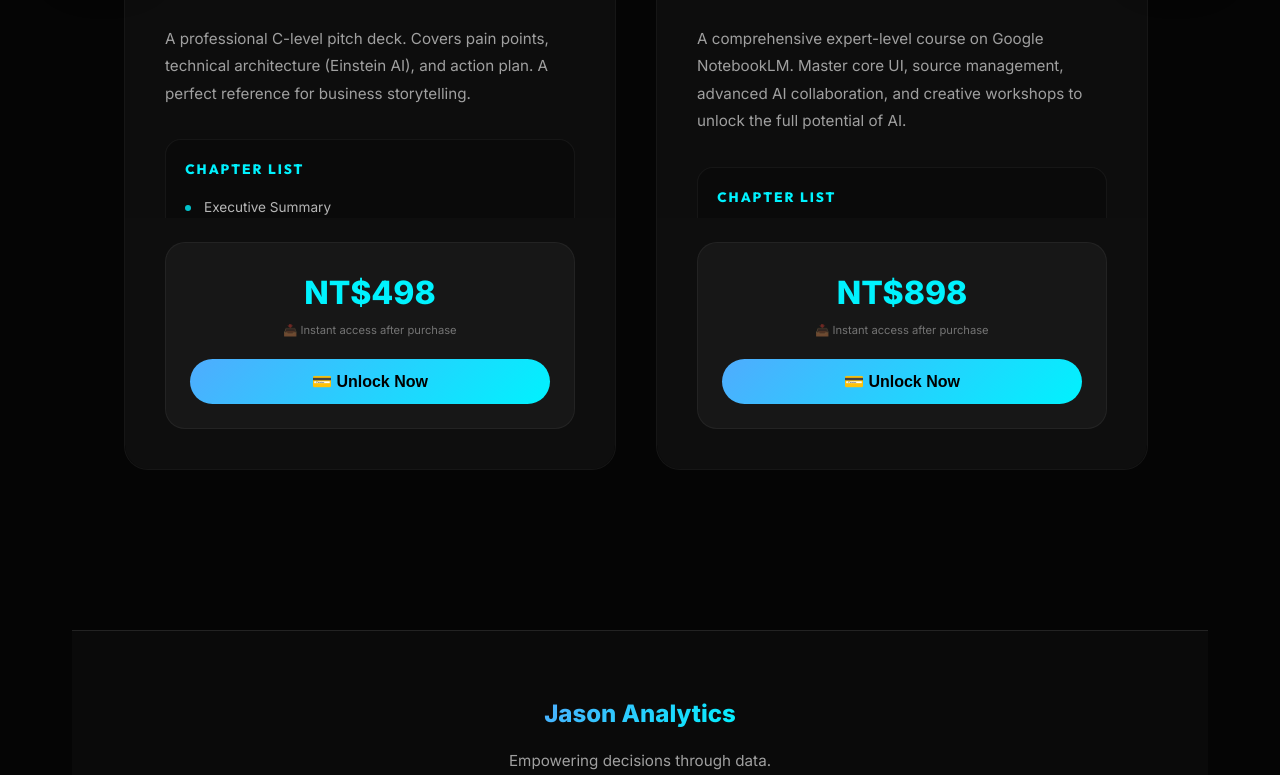
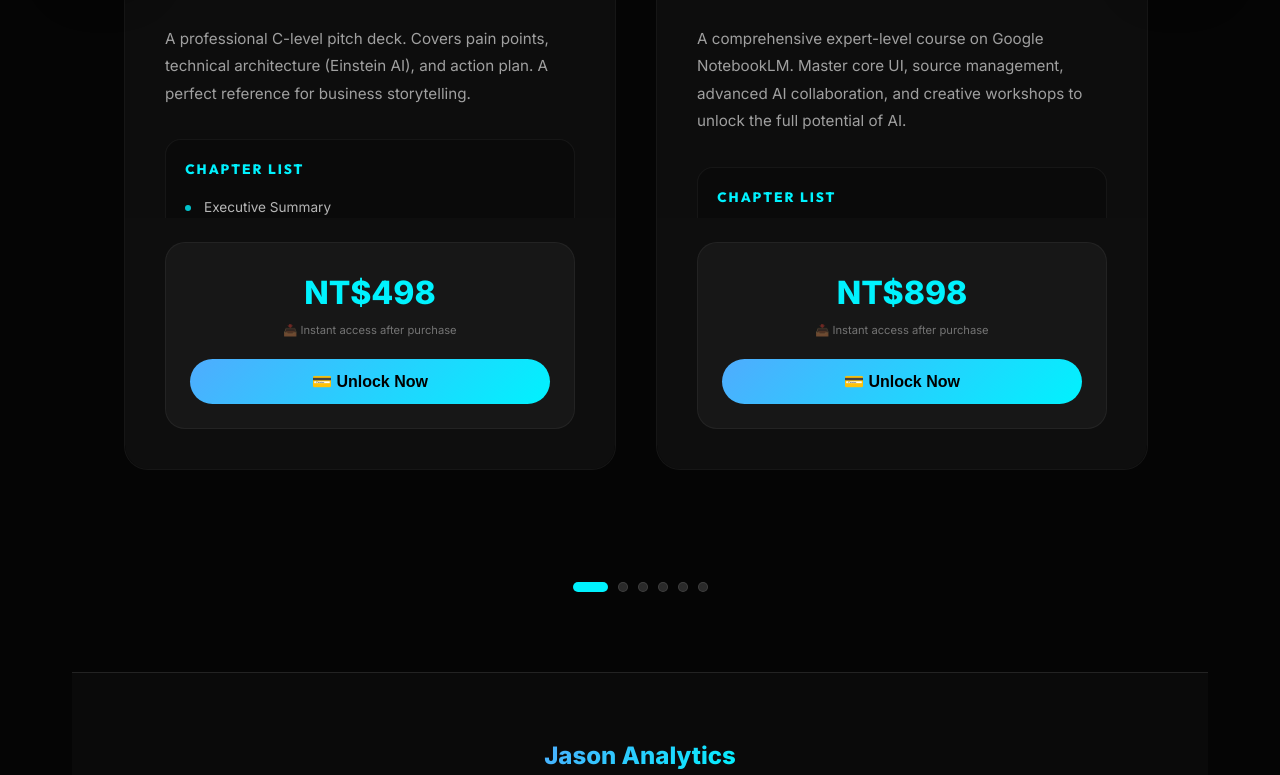
Before and after one commit to ds-jason-tsai/jason-by-tsai-portfolio, a Next.js app: page /en/reports in a window 1280 px wide. Shown: the part 858-1633 px from the top of the page. Built offline with nearby package versions, Linux system fonts and the light colour scheme.

Commit message:
Refactor: Optimized Carousel Loop and added Pagination Dots to match Portfolio UX

```diff
--- a/components/ReportsClient.tsx
+++ b/components/ReportsClient.tsx
@@ -192,6 +192,7 @@ export default function ReportsClient({ lang }: { lang: 'zh' | 'en' | 'ja' }) {
     : reports.filter(r => r.category === activeCategory);
 
   const totalOriginal = filteredReports.length;
+  // Infinite loop prep: [Last, ...Original, First]
   const displayItems = totalOriginal > 1
     ? [filteredReports[totalOriginal - 1], ...filteredReports, filteredReports[0]]
     : filteredReports;
@@ -212,6 +213,12 @@ export default function ReportsClient({ lang }: { lang: 'zh' | 'en' | 'ja' }) {
     setCurrentIndex((prev) => prev - 1);
   };
 
+  const handleDotClick = (dotIndex: number) => {
+    if (totalOriginal <= 1) return;
+    setIsTransitioning(true);
+    setCurrentIndex(dotIndex + 1);
+  };
+
   const onTransitionEnd = () => {
     if (totalOriginal <= 1) return;
     if (currentIndex >= totalOriginal + 1) {
@@ -222,6 +229,14 @@ export default function ReportsClient({ lang }: { lang: 'zh' | 'en' | 'ja' }) {
       setCurrentIndex(totalOriginal);
     }
   };
+
+  // Map currentIndex back to 0-based dot index
+  // currentIndex 1 is dot 0, currentIndex 2 is dot 1...
+  // currentIndex 0 (clone of 5) is dot 5
+  // currentIndex 7 (clone of 0) is dot 0
+  const activeDotIndex = totalOriginal > 1
+    ? ((currentIndex - 1 + totalOriginal) % totalOriginal)
+    : 0;
 
   return (
     <section className="portfolio fade-in" style={{ padding: '0 2rem' }}>
@@ -285,15 +300,15 @@ export default function ReportsClient({ lang }: { lang: 'zh' | 'en' | 'ja' }) {
           >
             {displayItems.map((report, idx) => (
               <div
-                key={`${report.id}-${idx}`}
+                key={`${report.id}-${idx}-${currentIndex}`} // Force re-animation pattern like Portfolio
                 className="report-card"
                 style={{
                   flex: '0 0 calc((100% - (var(--items-per-row) - 1) * var(--gap)) / var(--items-per-row))',
                   display: 'flex',
                   flexDirection: 'column',
-                  animation: `slideUp 0.6s ease forwards ${idx * 0.1}s`,
+                  animation: 'slideUp 0.5s ease forwards',
                   opacity: 0,
-                  height: '840px', // Fixed Overall Card Height
+                  height: '840px',
                 }}
               >
                 {/* 1. TOP - Fixed Image Container */}
@@ -308,7 +323,7 @@ export default function ReportsClient({ lang }: { lang: 'zh' | 'en' | 'ja' }) {
                   <div className="premium-badge">{t.badge}</div>
                 </div>
 
-                {/* 2. MIDDLE - Scrollable Content Body (Title to Tags) */}
+                {/* 2. MIDDLE - Scrollable Content Body */}
                 <div className="card-body-scrollable" style={{
                   flex: 1,
                   overflowY: 'auto',
@@ -317,12 +332,10 @@ export default function ReportsClient({ lang }: { lang: 'zh' | 'en' | 'ja' }) {
                   scrollbarWidth: 'thin',
                   scrollbarColor: 'var(--accent-color) transparent'
                 }}>
-                  {/* Title */}
                   <h3 style={{ fontSize: '1.4rem', fontWeight: '800', marginBottom: '1.5rem', color: '#fff', lineHeight: '1.4' }}>
                     {report.title[lang]}
                   </h3>
 
-                  {/* Description */}
                   <p style={{ color: 'var(--text-secondary)', fontSize: '0.95rem', lineHeight: '1.8', marginBottom: '2rem' }}>
                     {report.description[lang]}
                   </p>
@@ -352,7 +365,7 @@ export default function ReportsClient({ lang }: { lang: 'zh' | 'en' | 'ja' }) {
                   </div>
                 </div>
 
-                {/* 3. BOTTOM - Fixed Footer (Price & Button) */}
+                {/* 3. BOTTOM - Fixed Footer */}
                 <div className="card-footer-fixed" style={{ padding: '1.5rem 2.5rem 2.5rem', background: 'rgba(255,255,255,0.02)', borderRadius: '0 0 24px 24px', flexShrink: 0 }}>
                   <div className="price-action-vertical">
                     <div className="price-info-new">
@@ -372,6 +385,27 @@ export default function ReportsClient({ lang }: { lang: 'zh' | 'en' | 'ja' }) {
             ))}
           </div>
         </div>
+
+        {/* Pagination Dots - Matching Portfolio Style */}
+        {totalOriginal > 1 && (
+          <div style={{ display: 'flex', justifyContent: 'center', gap: '10px', marginTop: '2rem' }}>
+            {filteredReports.map((_, i) => (
+              <div
+                key={i}
+                onClick={() => handleDotClick(i)}
+                style={{
+                  width: i === activeDotIndex ? '35px' : '10px',
+                  height: '10px',
+                  borderRadius: '5px',
+                  background: i === activeDotIndex ? 'var(--accent-color)' : 'rgba(255,255,255,0.15)',
+                  cursor: 'pointer',
+                  transition: 'all 0.4s cubic-bezier(0.175, 0.885, 0.32, 1.275)',
+                  border: i === activeDotIndex ? 'none' : '1px solid rgba(255,255,255,0.1)'
+                }}
+              />
+            ))}
+          </div>
+        )}
       </div>
 
       <style dangerouslySetInnerHTML={{__html: `
@@ -421,14 +455,6 @@ export default function ReportsClient({ lang }: { lang: 'zh' | 'en' | 'ja' }) {
         .carousel-control.prev { left: -37px; }
         .carousel-control.next { right: -37px; }
 
-        .premium-badge {
-          position: absolute; top: 20px; right: 20px;
-          background: var(--accent-grad); color: #000;
-          padding: 0.4rem 1.2rem; border-radius: 50px;
-          font-size: 0.7rem; font-weight: 900;
-          text-transform: uppercase; z-index: 2;
-          box-shadow: 0 4px 15px rgba(0,0,0,0.3);
-        }
         .price-action-vertical {
           background: rgba(255, 255, 255, 0.04);
           padding: 1.5rem; border-radius: 20px;
@@ -451,10 +477,8 @@ export default function ReportsClient({ lang }: { lang: 'zh' | 'en' | 'ja' }) {
         @media (max-width: 768px) {
           :root { --items-per-row: 1; --gap: 1.5rem; }
           .report-card { height: auto !important; min-height: 700px; }
-          .card-body-scrollable { height: auto !important; max-height: 450px; }
           .portfolio { padding: 0 1rem !important; }
           .carousel-control { display: none; }
-          .reports-track { padding: 1rem 0.5rem 3rem !important; }
         }
       `}} />
     </section>
```
